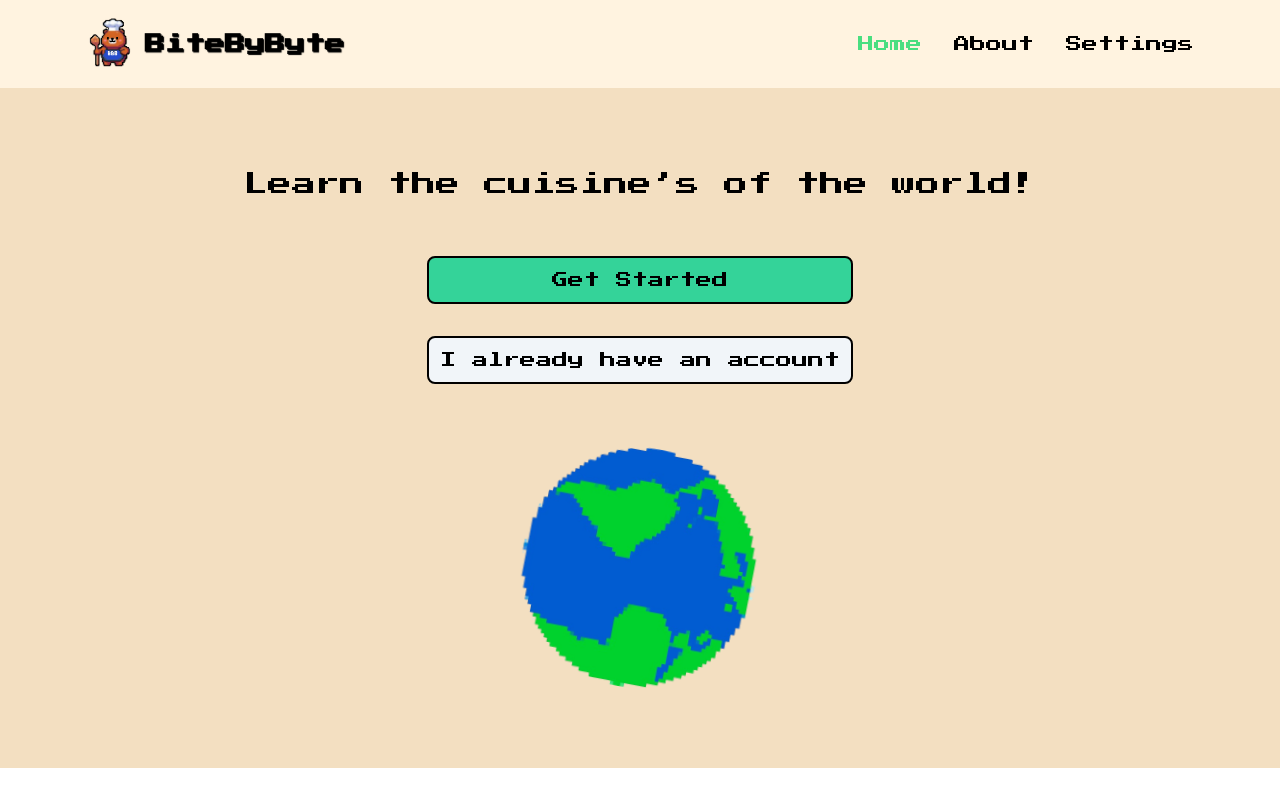
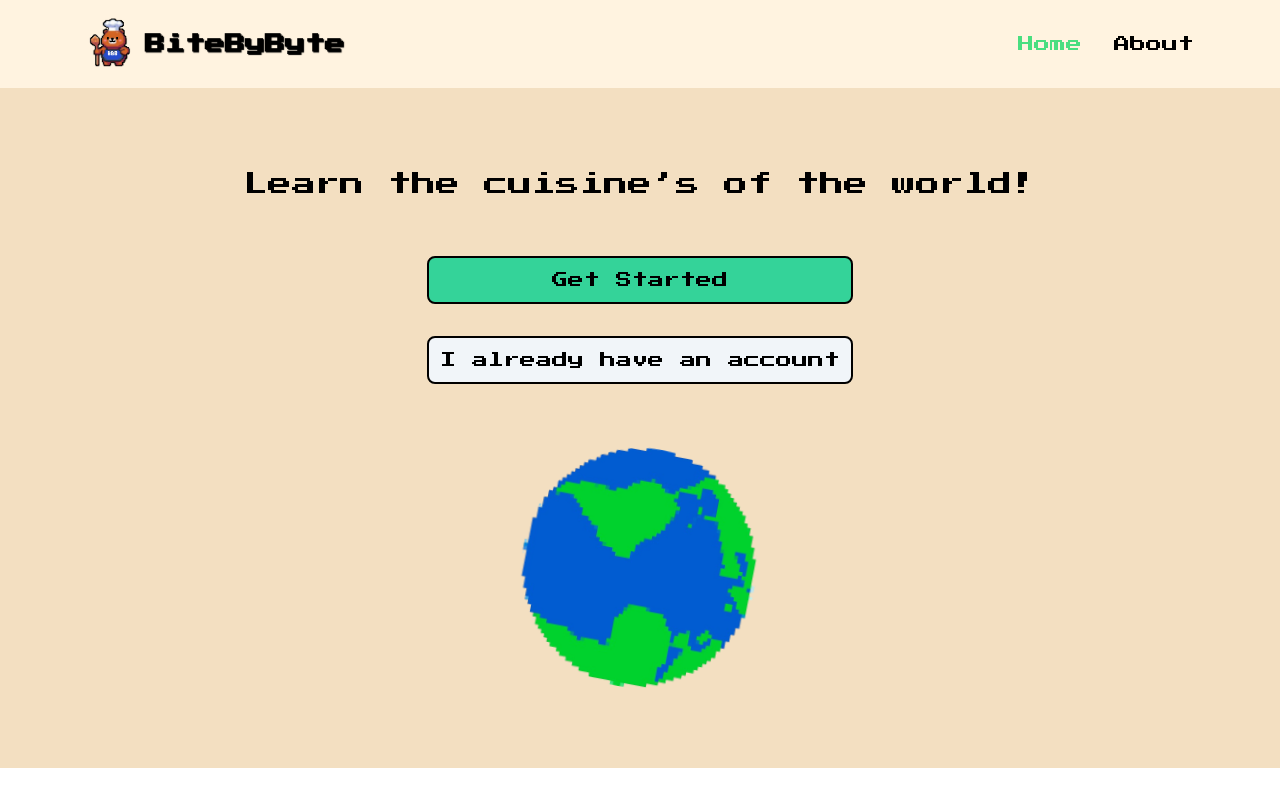
Before and after one commit to NikoKaramitos/BiteByByte, a React (Create React App) app in the folder frontend/: page / in a window 1280 px wide. Shown: the top 800 px of the page. Built offline with nearby package versions, Linux system fonts and the light colour scheme.

Commit message:
update navbar

```diff
--- a/frontend/src/components/navbar.jsx
+++ b/frontend/src/components/navbar.jsx
@@ -12,7 +12,6 @@ const Navbar = () => {
         localStorage.clear();
         navigate('/');
     }
-
 
     return (
         <div className='nav navbar bg-orange-50 border-gray-200 sticky top-0'>
@@ -33,18 +32,16 @@ const Navbar = () => {
                         <li className='hover:text-emerald-400'>
                             <NavLink to="about">About</NavLink>
                         </li>
+                        {auth ? (
+                            <>
                                 <li className='hover:text-emerald-400'>
                                     <NavLink to="settings">Settings</NavLink>
                                 </li>
-                    {
-                        auth ? ( <ul className="font-medium flex flex-col p-4 md:p-0 mt-4 md:flex-row md:space-x-8 rtl:space-x-reverse md:mt-0">
                                 <li>
                                     <NavLink onClick={logOut} to="/">Logout</NavLink>
                                 </li>
-                            </ul>
-                        ) :<>
                             </>
-                    }
+                        ) : null}
                     </ul>
                 </div>
             </div>
@@ -52,5 +49,4 @@ const Navbar = () => {
     )
 }
 
-
 export default Navbar;
```
Lines whose indentation alone changed are shown as unchanged.
